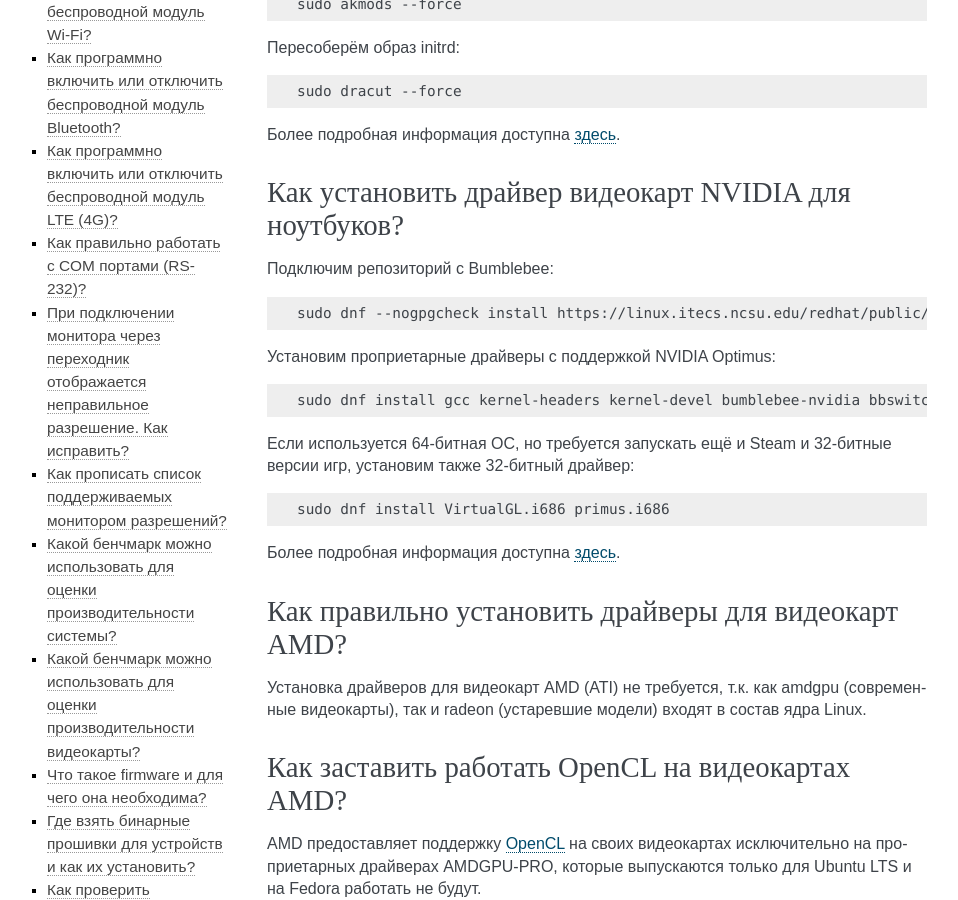
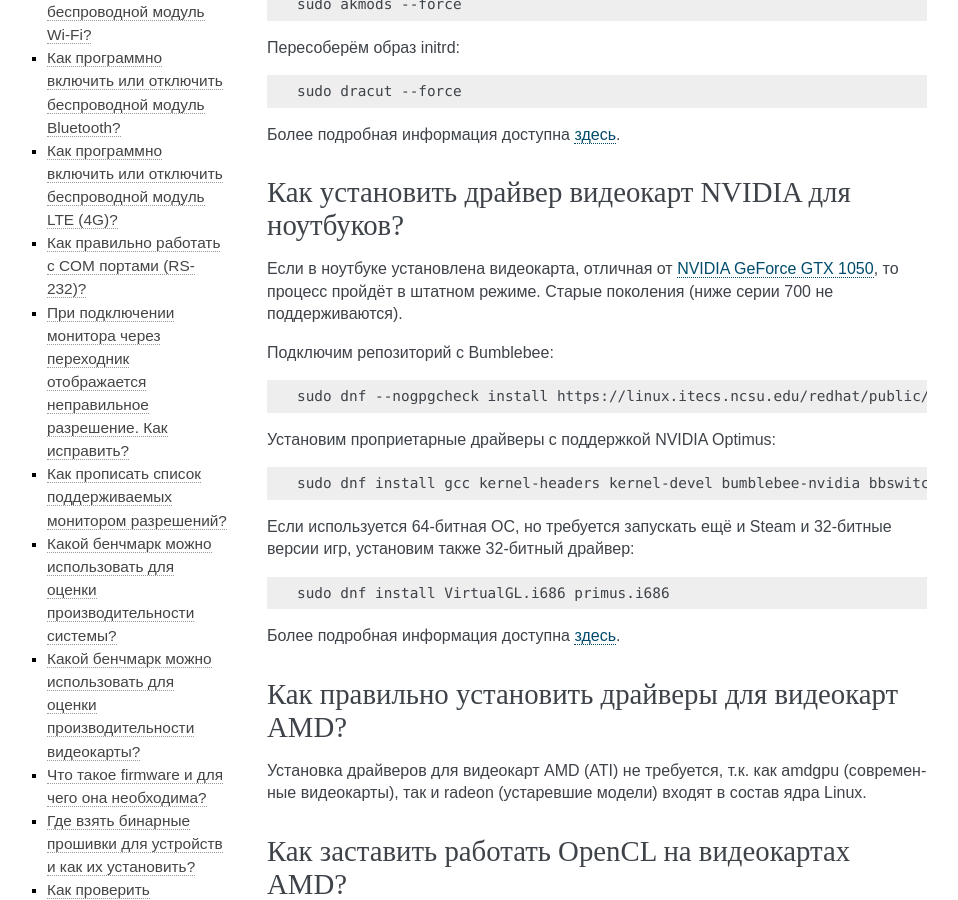
Before and after one commit to RussianFedora/FAQ, a Sphinx documentation site: the page built from source/hardware.rst, in a window 1280 px wide and 900 px high, scrolled down 2009 px. Shown: the whole window, without its empty margins (153-1111 px from the left). Built offline with Sphinx 7.4.7, drawn with Linux system fonts in a browser that asks for light colours; some of the changed lines change nothing that is shown; some of the changed text lies outside the part shown.

Commit message:
Added additional information about GTX 1050.

```diff
--- a/source/hardware.rst
+++ b/source/hardware.rst
@@ -143,6 +143,8 @@
 Как установить драйвер видеокарт NVIDIA для ноутбуков?
 =========================================================
 
+Если в ноутбуке установлена видеокарта, отличная от :ref:`NVIDIA GeForce GTX 1050 <nvidia-gtx1050>`, то процесс пройдёт в штатном режиме. Старые поколения (ниже серии 700 не поддерживаются).
+
 Подключим репозиторий с Bumblebee:
 
 .. code-block:: text
@@ -279,7 +281,7 @@
 В качестве решения необходимо установить проприетарные драйверы по такому алгоритму:
 
  1. произвести чистую установку систему со :ref:`свежего Fedora Live USB <download>` (respin);
- 2. войти в систему, установить все обновления и, **не перезагружаясь**, выполнить установку :ref:`проприетарных драйверов <nvidia-drivers>` Optimus;
+ 2. войти в систему, установить все обновления и, **не перезагружаясь**, выполнить установку :ref:`проприетарных драйверов Optimus <nvidia-optimus>`;
  3. выполнить перезагрузку системы.
 
 Если всё сделано верно, то система начнёт функционировать в штатном режиме. В противном случае следует повторить с самого начала.
```
